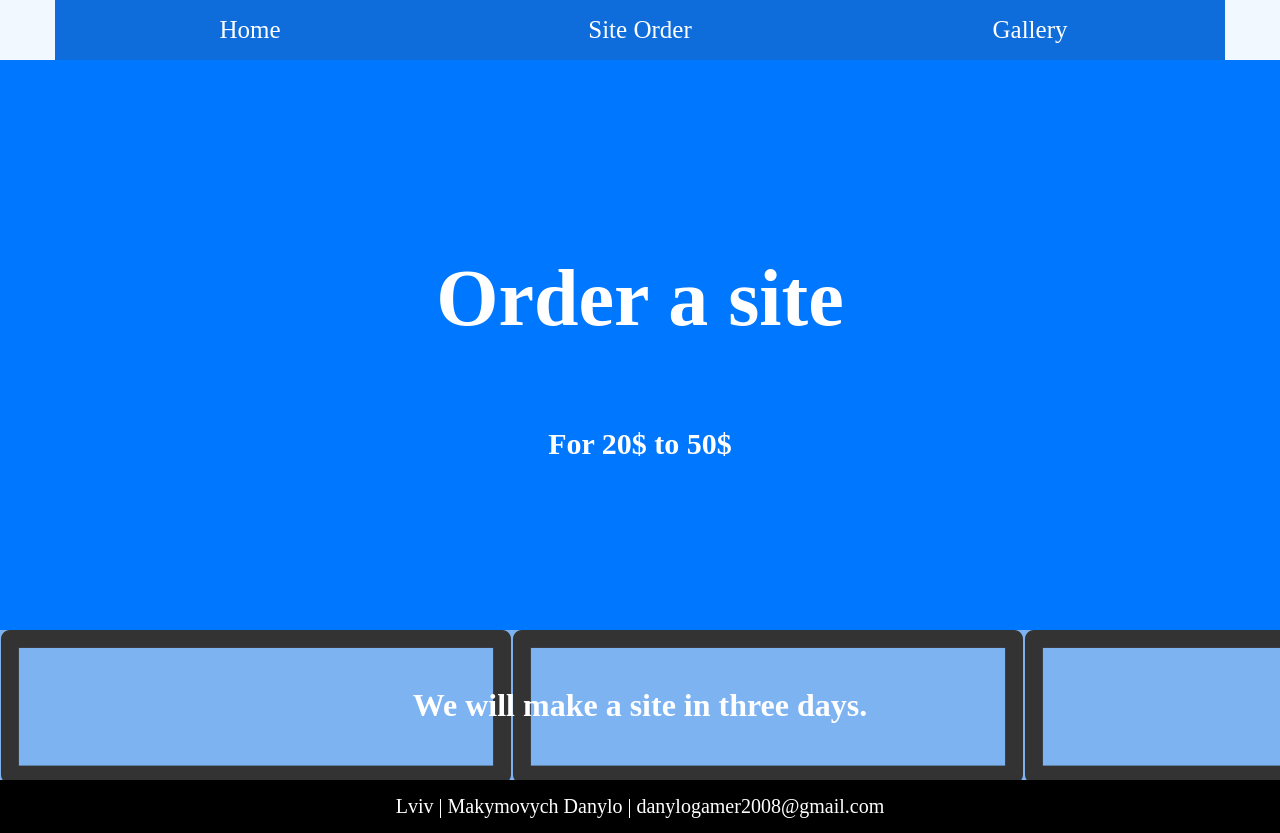
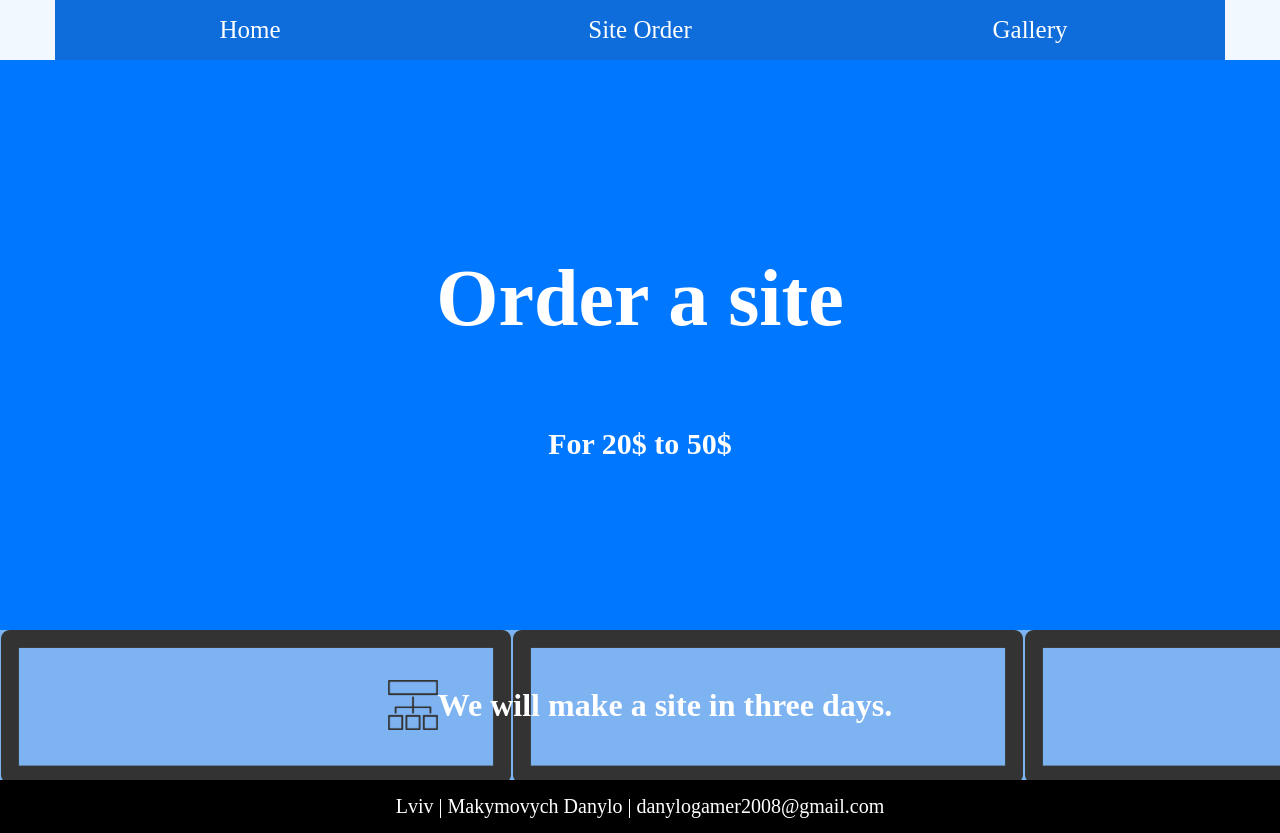
Before and after one commit to DanyloGamer/DanyloGamer.github.io, a plain HTML site: page тест/index.html in a window 1280 px wide. Drawn offline with Linux system fonts and the light colour scheme.

Commit message:
Add files via upload

```diff
--- a/тест/index.html
+++ b/тест/index.html
@@ -17,6 +17,7 @@
 			<h3 align="center">For 20$ to 50$</h3>
 		</div>
 		<div class="text">
+			<img src="img/site.png">
 			<h1 align="center">We will make a site in three days.</h1>
 		</div>
 		<footer>
```
